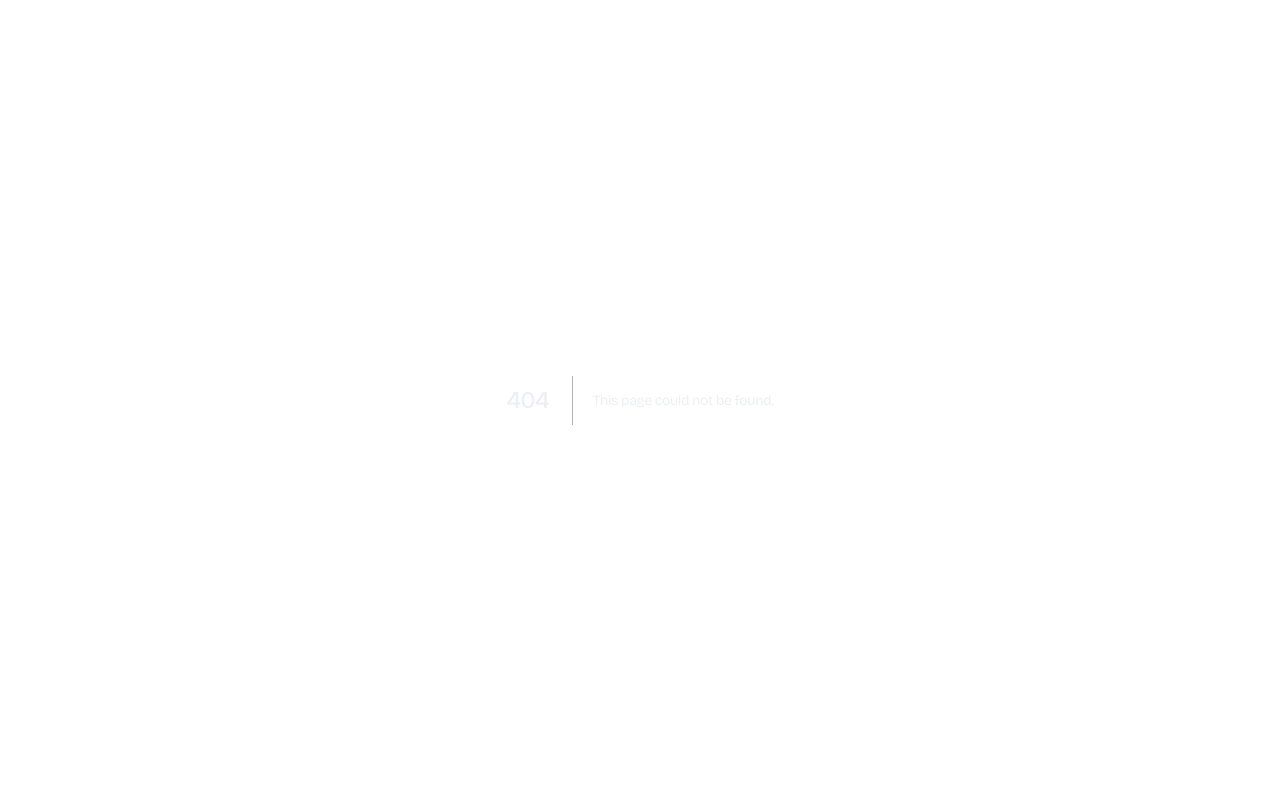
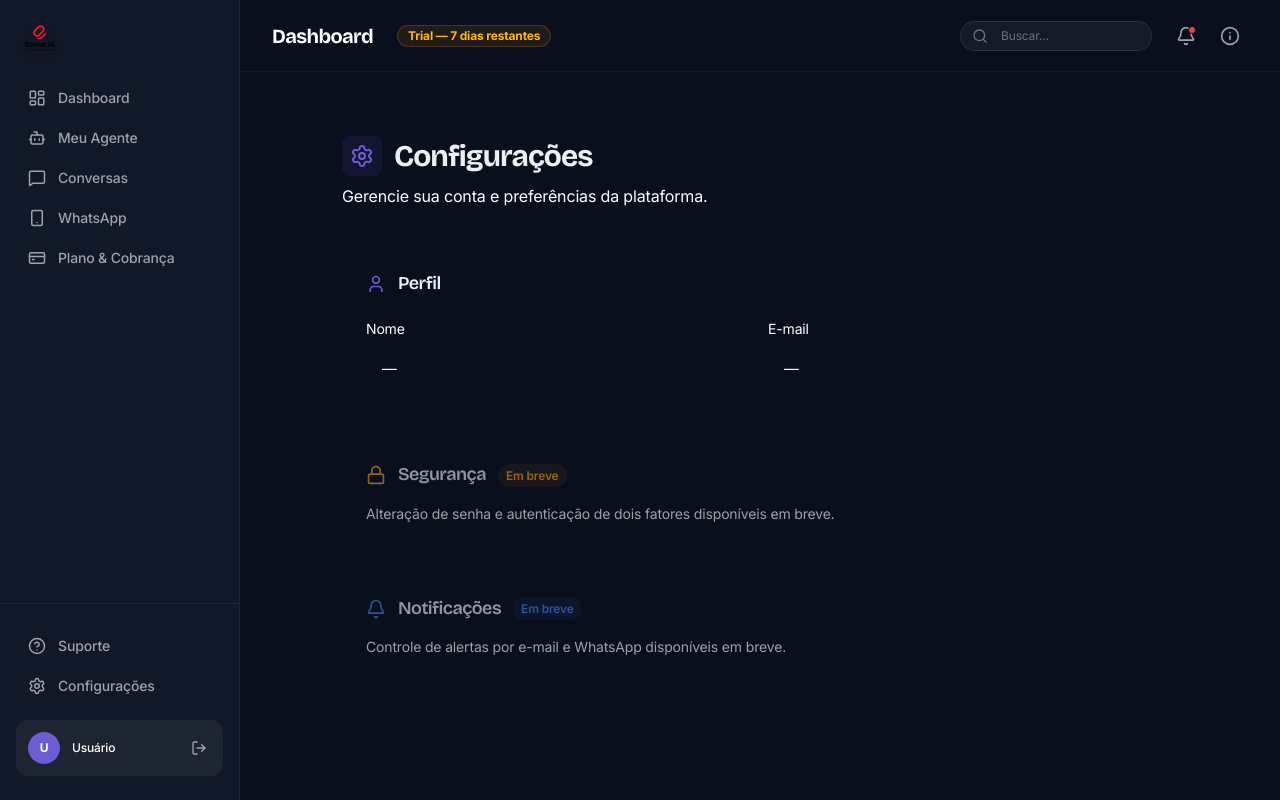
Before and after one commit to graphwell/saas_somar, a Next.js app: page /configuracoes in a window 1280 px wide. Before the commit this address had no page. Built offline with nearby package versions, Linux system fonts and the light colour scheme; no server answers.

Commit message:
fix: add logo.png, suporte and configuracoes pages

```diff
--- /dev/null
+++ b/app/(dashboard)/configuracoes/page.tsx
@@ -0,0 +1,78 @@
+import { getServerSession } from 'next-auth';
+import { authOptions } from '@/lib/auth';
+import { prisma } from '@/lib/prisma';
+import { Settings, User, Lock, Bell } from 'lucide-react';
+
+export default async function ConfiguracoesPage() {
+  const session = await getServerSession(authOptions);
+  const userId = (session?.user as any)?.id;
+
+  let user = null;
+  if (userId) {
+    user = await prisma.user.findUnique({ where: { id: userId } });
+  }
+
+  return (
+    <div style={{ padding: '2rem', maxWidth: '900px', margin: '0 auto' }}>
+      <header style={{ marginBottom: '2.5rem' }}>
+        <div style={{ display: 'flex', alignItems: 'center', gap: '0.75rem', marginBottom: '0.5rem' }}>
+          <div style={{ backgroundColor: 'rgba(108, 93, 211, 0.1)', padding: '0.5rem', borderRadius: '8px' }}>
+            <Settings size={24} style={{ color: '#6C5DD3' }} />
+          </div>
+          <h1 style={{ fontSize: '1.875rem', fontWeight: 700, margin: 0 }}>Configurações</h1>
+        </div>
+        <p style={{ color: 'var(--text-secondary)', fontSize: '1rem' }}>
+          Gerencie sua conta e preferências da plataforma.
+        </p>
+      </header>
+
+      <div style={{ display: 'flex', flexDirection: 'column', gap: '1.5rem' }}>
+        {/* Perfil */}
+        <div className="card" style={{ padding: '1.5rem' }}>
+          <div style={{ display: 'flex', alignItems: 'center', gap: '0.75rem', marginBottom: '1.5rem' }}>
+            <User size={20} style={{ color: '#6C5DD3' }} />
+            <h2 style={{ fontSize: '1.125rem', fontWeight: 600, margin: 0 }}>Perfil</h2>
+          </div>
+          <div style={{ display: 'grid', gridTemplateColumns: '1fr 1fr', gap: '1rem' }}>
+            <div>
+              <label style={{ display: 'block', fontSize: '0.875rem', color: 'var(--text-secondary)', marginBottom: '0.5rem' }}>Nome</label>
+              <div style={{ padding: '0.625rem 1rem', backgroundColor: 'var(--surface-color)', border: '1px solid var(--border-color)', borderRadius: '8px', fontSize: '0.925rem' }}>
+                {user?.name || '—'}
+              </div>
+            </div>
+            <div>
+              <label style={{ display: 'block', fontSize: '0.875rem', color: 'var(--text-secondary)', marginBottom: '0.5rem' }}>E-mail</label>
+              <div style={{ padding: '0.625rem 1rem', backgroundColor: 'var(--surface-color)', border: '1px solid var(--border-color)', borderRadius: '8px', fontSize: '0.925rem' }}>
+                {user?.email || '—'}
+              </div>
+            </div>
+          </div>
+        </div>
+
+        {/* Segurança */}
+        <div className="card" style={{ padding: '1.5rem', opacity: 0.6 }}>
+          <div style={{ display: 'flex', alignItems: 'center', gap: '0.75rem', marginBottom: '1rem' }}>
+            <Lock size={20} style={{ color: '#f59e0b' }} />
+            <h2 style={{ fontSize: '1.125rem', fontWeight: 600, margin: 0 }}>Segurança</h2>
+            <span style={{ fontSize: '0.75rem', padding: '0.125rem 0.5rem', backgroundColor: 'rgba(245, 158, 11, 0.1)', color: '#f59e0b', borderRadius: '20px', fontWeight: 600 }}>Em breve</span>
+          </div>
+          <p style={{ color: 'var(--text-secondary)', fontSize: '0.875rem', margin: 0 }}>
+            Alteração de senha e autenticação de dois fatores disponíveis em breve.
+          </p>
+        </div>
+
+        {/* Notificações */}
+        <div className="card" style={{ padding: '1.5rem', opacity: 0.6 }}>
+          <div style={{ display: 'flex', alignItems: 'center', gap: '0.75rem', marginBottom: '1rem' }}>
+            <Bell size={20} style={{ color: '#3b82f6' }} />
+            <h2 style={{ fontSize: '1.125rem', fontWeight: 600, margin: 0 }}>Notificações</h2>
+            <span style={{ fontSize: '0.75rem', padding: '0.125rem 0.5rem', backgroundColor: 'rgba(59, 130, 246, 0.1)', color: '#3b82f6', borderRadius: '20px', fontWeight: 600 }}>Em breve</span>
+          </div>
+          <p style={{ color: 'var(--text-secondary)', fontSize: '0.875rem', margin: 0 }}>
+            Controle de alertas por e-mail e WhatsApp disponíveis em breve.
+          </p>
+        </div>
+      </div>
+    </div>
+  );
+}
--- /dev/null
+++ b/app/(dashboard)/suporte/page.tsx
@@ -0,0 +1,70 @@
+import { HelpCircle, MessageSquare, BookOpen, Mail } from 'lucide-react';
+
+export default function SuportePage() {
+  return (
+    <div style={{ padding: '2rem', maxWidth: '900px', margin: '0 auto' }}>
+      <header style={{ marginBottom: '2.5rem' }}>
+        <div style={{ display: 'flex', alignItems: 'center', gap: '0.75rem', marginBottom: '0.5rem' }}>
+          <div style={{ backgroundColor: 'rgba(0, 229, 160, 0.1)', padding: '0.5rem', borderRadius: '8px' }}>
+            <HelpCircle size={24} style={{ color: '#00E5A0' }} />
+          </div>
+          <h1 style={{ fontSize: '1.875rem', fontWeight: 700, margin: 0 }}>Suporte</h1>
+        </div>
+        <p style={{ color: 'var(--text-secondary)', fontSize: '1rem' }}>
+          Estamos aqui para ajudar. Escolha o canal de suporte mais conveniente.
+        </p>
+      </header>
+
+      <div style={{ display: 'grid', gridTemplateColumns: 'repeat(auto-fit, minmax(260px, 1fr))', gap: '1.5rem' }}>
+        <a
+          href="https://wa.me/5511999999999"
+          target="_blank"
+          rel="noopener noreferrer"
+          className="card"
+          style={{ padding: '1.5rem', display: 'flex', flexDirection: 'column', gap: '1rem', textDecoration: 'none', color: 'inherit', cursor: 'pointer' }}
+        >
+          <div style={{ backgroundColor: 'rgba(0, 229, 160, 0.1)', width: '48px', height: '48px', borderRadius: '12px', display: 'flex', alignItems: 'center', justifyContent: 'center' }}>
+            <MessageSquare size={24} style={{ color: '#00E5A0' }} />
+          </div>
+          <div>
+            <h3 style={{ fontWeight: 600, marginBottom: '0.375rem' }}>WhatsApp</h3>
+            <p style={{ color: 'var(--text-secondary)', fontSize: '0.875rem', margin: 0 }}>
+              Fale com nossa equipe diretamente pelo WhatsApp para suporte rápido.
+            </p>
+          </div>
+        </a>
+
+        <a
+          href="mailto:suporte@somar.ia.br"
+          className="card"
+          style={{ padding: '1.5rem', display: 'flex', flexDirection: 'column', gap: '1rem', textDecoration: 'none', color: 'inherit', cursor: 'pointer' }}
+        >
+          <div style={{ backgroundColor: 'rgba(108, 93, 211, 0.1)', width: '48px', height: '48px', borderRadius: '12px', display: 'flex', alignItems: 'center', justifyContent: 'center' }}>
+            <Mail size={24} style={{ color: '#6C5DD3' }} />
+          </div>
+          <div>
+            <h3 style={{ fontWeight: 600, marginBottom: '0.375rem' }}>E-mail</h3>
+            <p style={{ color: 'var(--text-secondary)', fontSize: '0.875rem', margin: 0 }}>
+              Envie um e-mail para suporte@somar.ia.br e responderemos em até 24h.
+            </p>
+          </div>
+        </a>
+
+        <div
+          className="card"
+          style={{ padding: '1.5rem', display: 'flex', flexDirection: 'column', gap: '1rem', opacity: 0.6 }}
+        >
+          <div style={{ backgroundColor: 'rgba(59, 130, 246, 0.1)', width: '48px', height: '48px', borderRadius: '12px', display: 'flex', alignItems: 'center', justifyContent: 'center' }}>
+            <BookOpen size={24} style={{ color: '#3b82f6' }} />
+          </div>
+          <div>
+            <h3 style={{ fontWeight: 600, marginBottom: '0.375rem' }}>Documentação</h3>
+            <p style={{ color: 'var(--text-secondary)', fontSize: '0.875rem', margin: 0 }}>
+              Base de conhecimento e tutoriais em breve.
+            </p>
+          </div>
+        </div>
+      </div>
+    </div>
+  );
+}
```
Also changed, not shown: public/logo.png (added).
